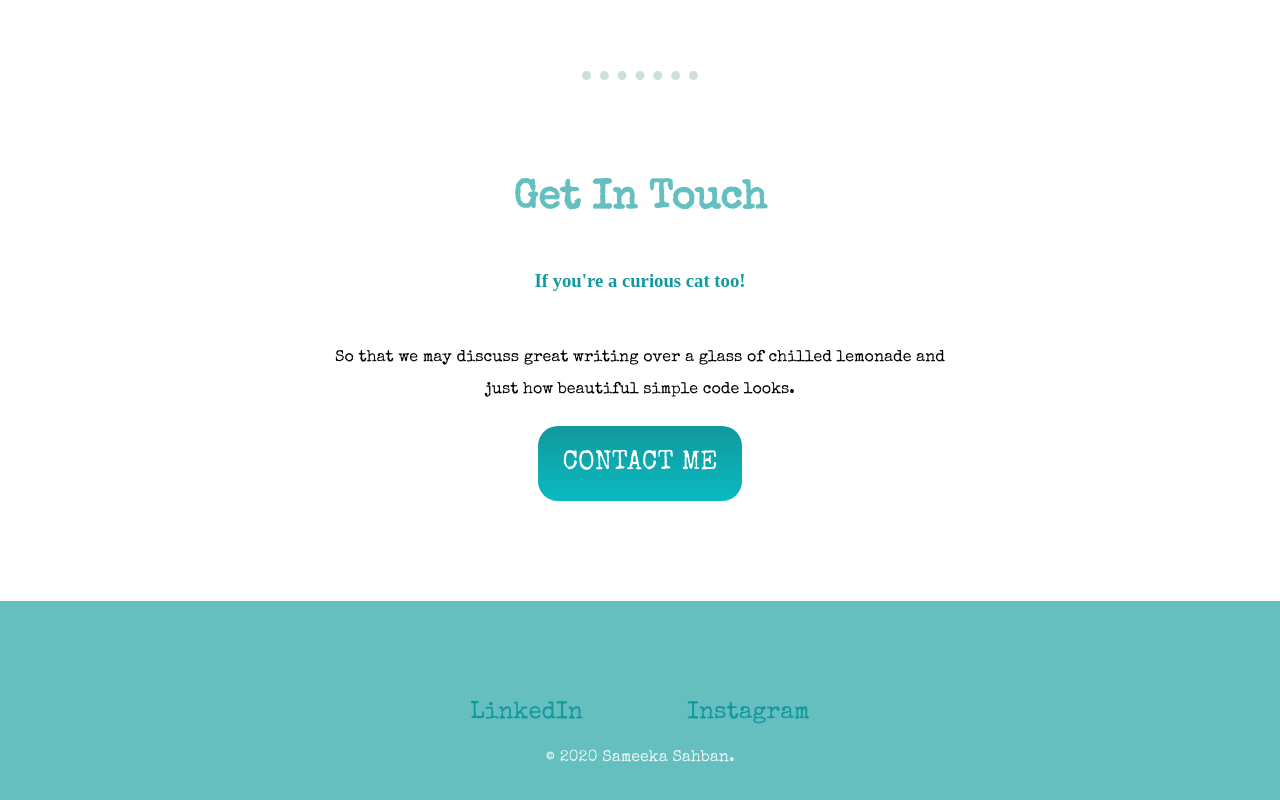
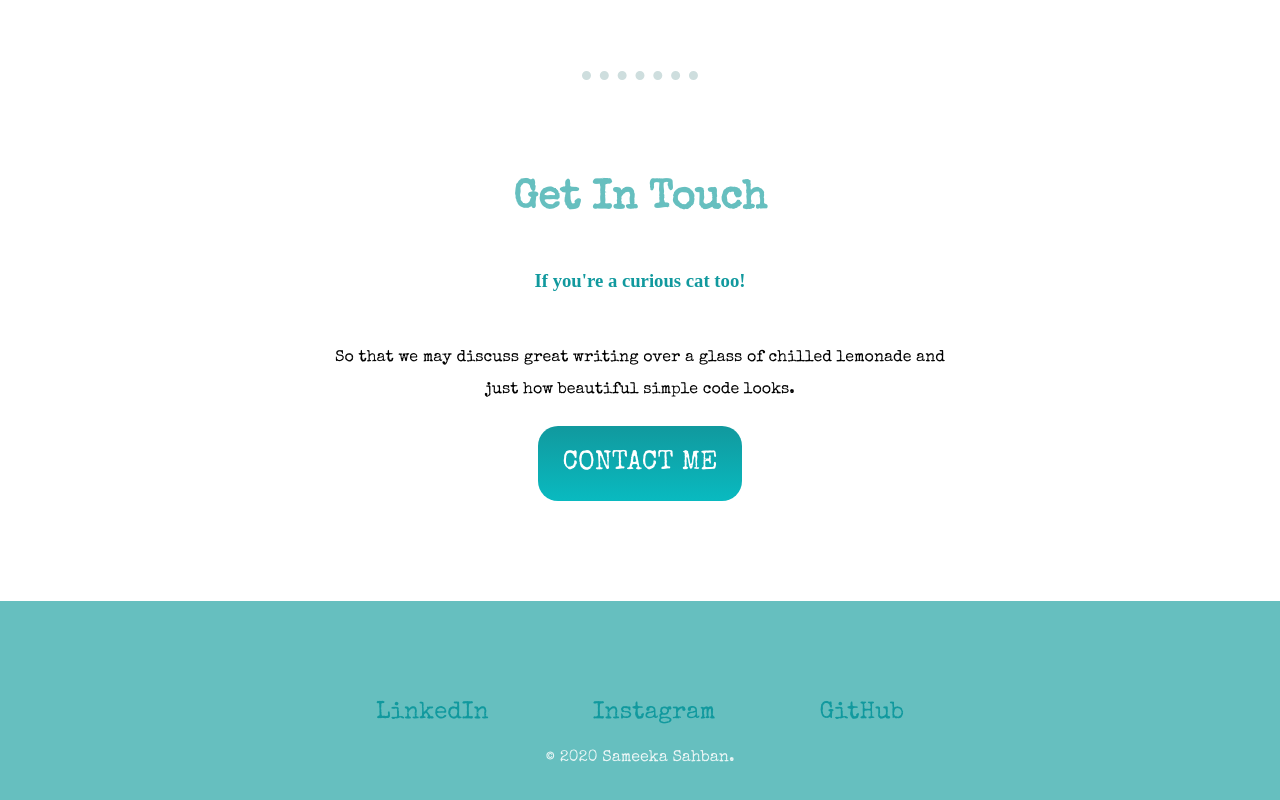
Before and after one commit to sameeka-sahban/My-Site, a plain HTML site: page index.html in a window 1280 px wide. Shown: the part 1983-2783 px from the top of the page. Drawn offline with nearby package versions, Linux system fonts and the light colour scheme; a web font is replaced by a local one.

Commit message:
Added GitHub link

```diff
--- a/index.html
+++ b/index.html
@@ -56,6 +56,7 @@
     <div class="bottom-container">
         <a class="footer-link" href="https://www.linkedin.com/in/sameeka-sahban-4335ba195/" target="_blank">LinkedIn</a>
         <a class="footer-link" href="https://instagram.com/poppy_cola_jones/" target="_blank">Instagram</a>
+        <a class="footer-link" href="https://github.com/sameeka-sahban" target="_blank">GitHub</a>
         <p class="sign-off">© 2020 Sameeka Sahban.</p>
     </div>
 </body>
```
